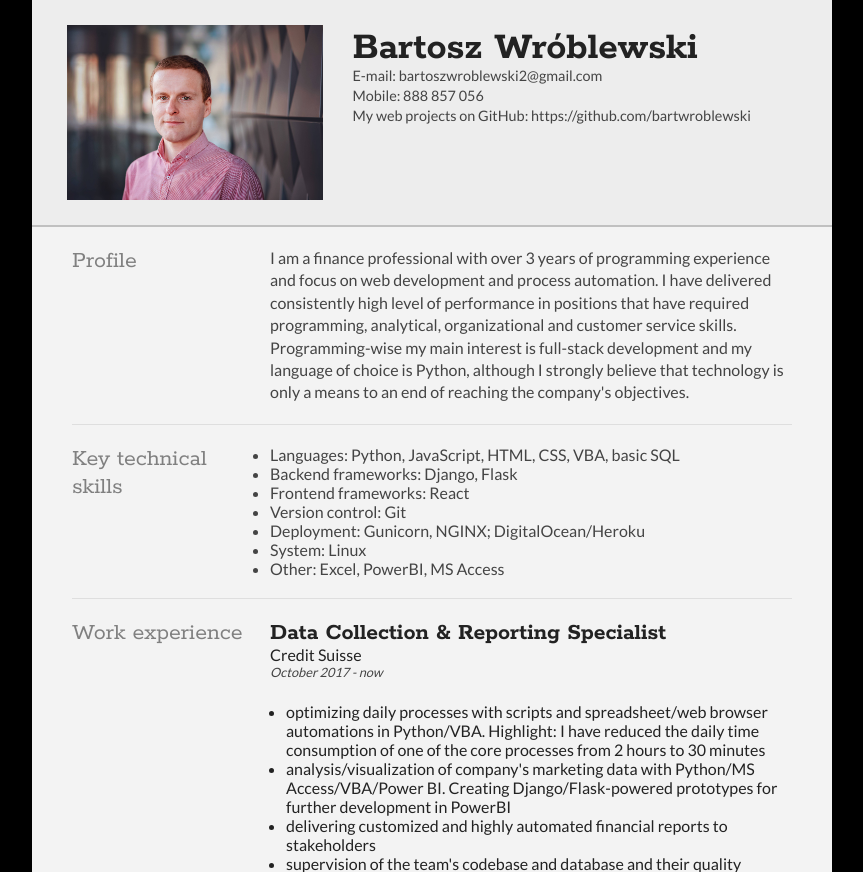
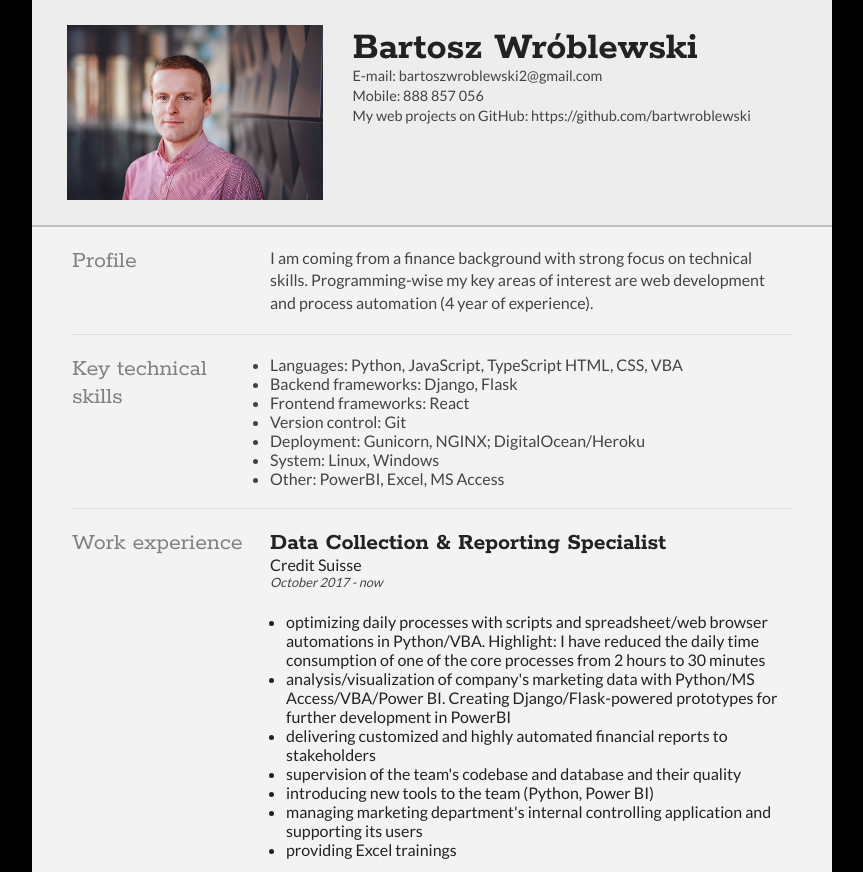
Before and after one commit to bartwroblewski/cv, a Flask app: page / in a window 1280 px wide. Shown: the top 872 px of the page, without its empty margins (208-1071 px from the left). Run offline with Flask 2, Linux system fonts and the light colour scheme.

Commit message:
Shorter bio

```diff
--- a/templates/index.html
+++ b/templates/index.html
@@ -55,7 +55,7 @@
 
 				<div class="sectionContent">
                     <p>
-                        I am a finance professional with over 3 years of programming experience and focus on web development and process automation. I have delivered consistently high level of performance in positions that have required programming, analytical, organizational and customer service skills. <br>Programming-wise my main interest is full-stack development and my language of choice is Python, although I strongly believe that technology is only a means to an end of reaching the company's objectives.</p>
+                        I am coming from a finance background with strong focus on technical skills. Programming-wise my key areas of interest are web development and process automation (4 year of experience).</p>
 				</div>
 			</article>
 			<div class="clear"></div>
@@ -68,13 +68,13 @@
 
 			<div class="sectionContent">
 				<ul class="keySkills">
-					<li>Languages: Python, JavaScript, HTML, CSS, VBA, basic SQL</li>
+					<li>Languages: Python, JavaScript, TypeScript HTML, CSS, VBA</li>
 					<li>Backend frameworks: Django, Flask</li>
                     <li>Frontend frameworks: React</li>
 					<li>Version control: Git</li>
                     <li>Deployment: Gunicorn, NGINX; DigitalOcean/Heroku </li>
-                    <li>System: Linux</li>
-					<li>Other: Excel, PowerBI, MS Access</li>
+                    <li>System: Linux, Windows</li>
+					<li>Other: PowerBI, Excel, MS Access</li>
 				</ul>
 			</div>
 			<div class="clear"></div>
```
